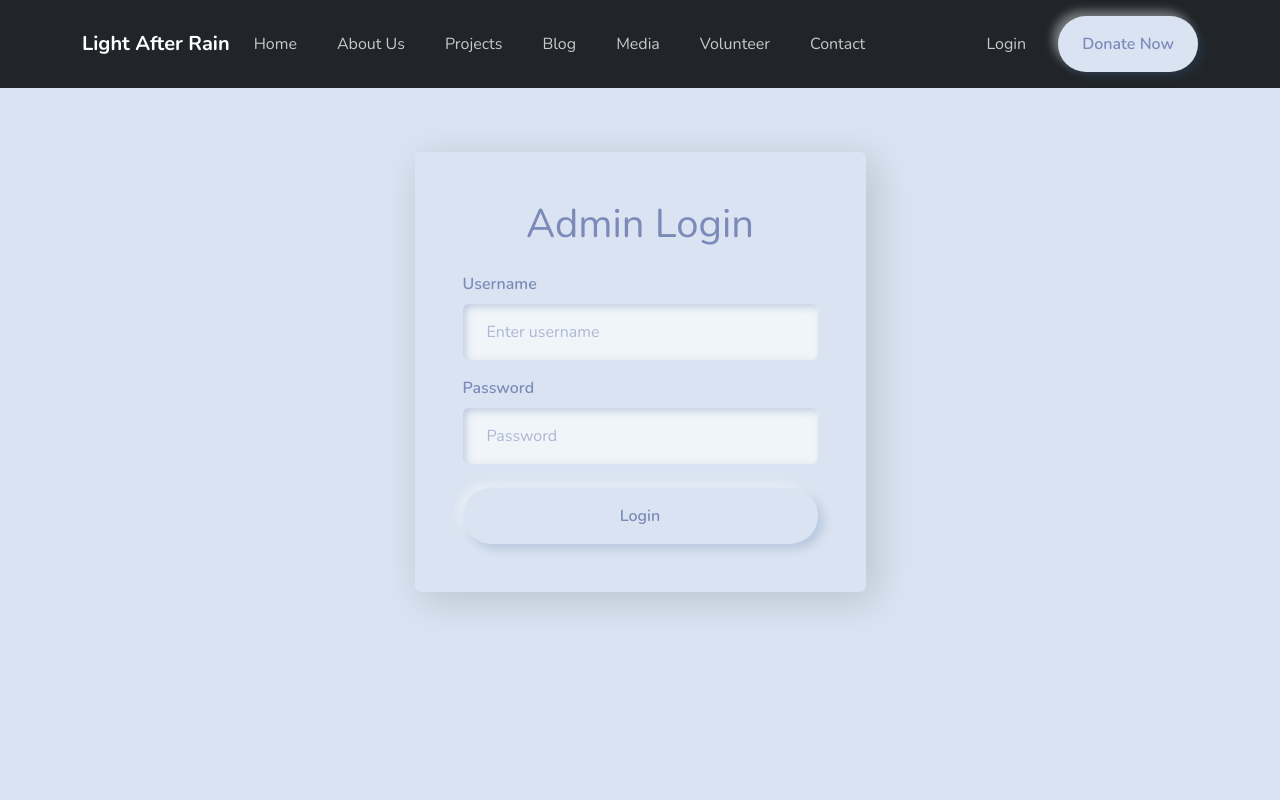
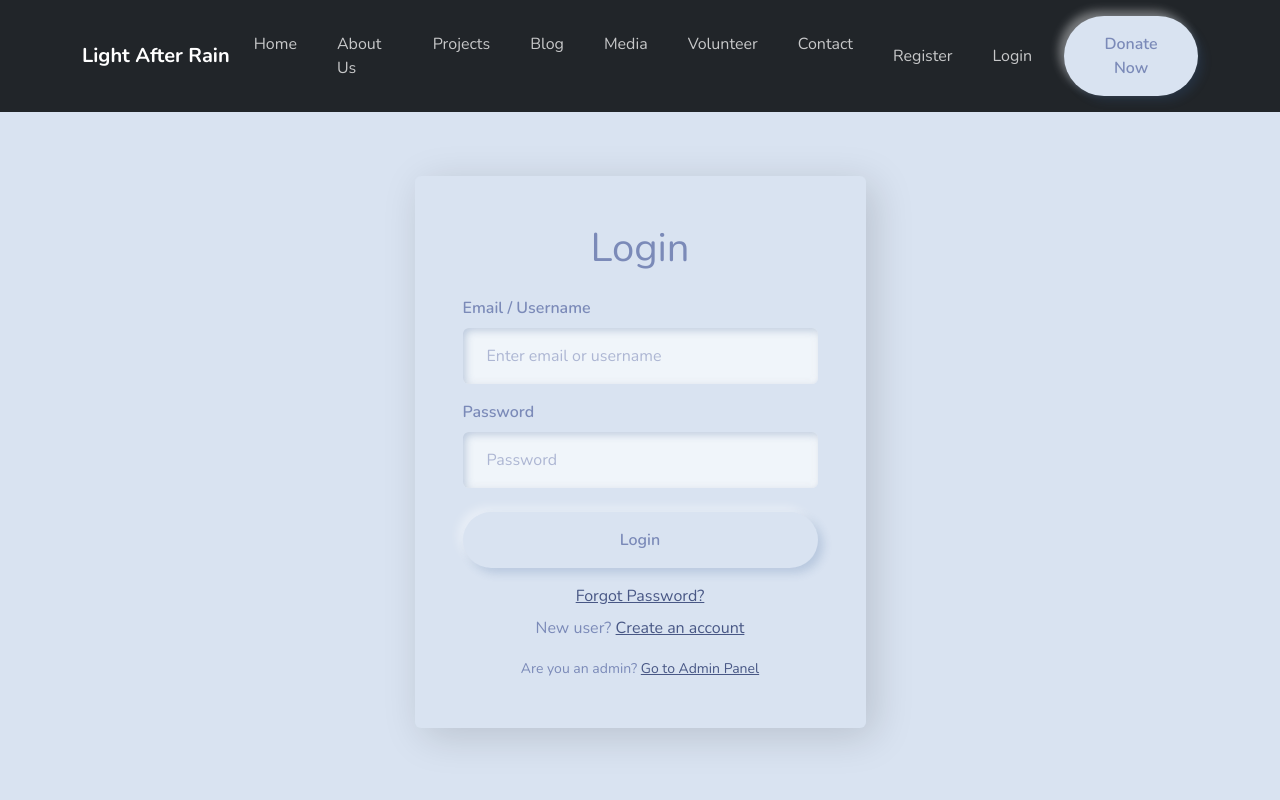
Before and after one commit to FaizanShaikh-10/ngo-frontend-deploy, a React (Vite) app: page /login in a window 1280 px wide. Shown: the top 800 px of the page. Built offline with nearby package versions, Linux system fonts and the light colour scheme.

Commit message:
Updated Header + Register/Login flow

```diff
--- a/src/App.jsx
+++ b/src/App.jsx
@@ -20,7 +20,7 @@ import LoginPage from './pages/LoginPage';
 import DashboardPage from './pages/DashboardPage';
 import ProjectDetailPage from "./pages/ProjectDetailPage";
 import RegisterPage from "./pages/RegisterPage";
-
+import ForgotPasswordPage from "./pages/ForgotPasswordPage";
 
 function App() {
   return (
@@ -42,6 +42,7 @@ function App() {
             <Route path="/login" element={<LoginPage />} />
             <Route path="/dashboard" element={<DashboardPage />} />
             <Route path="/register" element={<RegisterPage />} />
+            <Route path="/reset-password" element={<ForgotPasswordPage />} />
           </Routes>
         </Container>
       </main>
--- a/src/components/Header.jsx
+++ b/src/components/Header.jsx
@@ -1,47 +1,93 @@
 // src/components/Header.jsx
-import React from 'react';
-import { Navbar, Nav, Container, Button } from 'react-bootstrap';
-import { Link, useNavigate } from 'react-router-dom';
-import { useAuth } from '../context/AuthContext';
+import React from "react";
+import { Navbar, Nav, Container, Button } from "react-bootstrap";
+import { Link } from "react-router-dom";
+import { useAuth } from "../context/AuthContext";
 
 function Header() {
   const { isLoggedIn, user, logout } = useAuth();
-  const navigate = useNavigate();
-
-  const handleLogout = () => {
-    logout();
-  };
 
   return (
     <Navbar bg="dark" variant="dark" expand="lg" collapseOnSelect className="py-3">
       <Container>
+        {/* LOGO */}
         <Navbar.Brand as={Link} to="/" className="fw-bold">
-          Light After Rain {/* <-- CHANGED HERE */}
+          Light After Rain
         </Navbar.Brand>
+
         <Navbar.Toggle aria-controls="basic-navbar-nav" />
+
         <Navbar.Collapse id="basic-navbar-nav">
+          {/* LEFT NAV */}
           <Nav className="me-auto">
-            <Nav.Link as={Link} to="/" style={{ marginRight: '1.5rem' }}>Home</Nav.Link>
-            <Nav.Link as={Link} to="/about" style={{ marginRight: '1.5rem' }}>About Us</Nav.Link>
-            <Nav.Link as={Link} to="/projects" style={{ marginRight: '1.5rem' }}>Projects</Nav.Link>
-            <Nav.Link as={Link} to="/blog" style={{ marginRight: '1.5rem' }}>Blog</Nav.Link>
-            <Nav.Link as={Link} to="/media" style={{ marginRight: '1.5rem' }}>Media</Nav.Link>
-            <Nav.Link as={Link} to="/volunteer" style={{ marginRight: '1.5rem' }}>Volunteer</Nav.Link>
-            <Nav.Link as={Link} to="/contact" style={{ marginRight: '1.5rem' }}>Contact</Nav.Link>
+            <Nav.Link as={Link} to="/" style={{ marginRight: "1.5rem" }}>
+              Home
+            </Nav.Link>
+            <Nav.Link as={Link} to="/about" style={{ marginRight: "1.5rem" }}>
+              About Us
+            </Nav.Link>
+            <Nav.Link as={Link} to="/projects" style={{ marginRight: "1.5rem" }}>
+              Projects
+            </Nav.Link>
+            <Nav.Link as={Link} to="/blog" style={{ marginRight: "1.5rem" }}>
+              Blog
+            </Nav.Link>
+            <Nav.Link as={Link} to="/media" style={{ marginRight: "1.5rem" }}>
+              Media
+            </Nav.Link>
+            <Nav.Link as={Link} to="/volunteer" style={{ marginRight: "1.5rem" }}>
+              Volunteer
+            </Nav.Link>
+            <Nav.Link as={Link} to="/contact" style={{ marginRight: "1.5rem" }}>
+              Contact
+            </Nav.Link>
           </Nav>
+
+          {/* RIGHT NAV */}
           <Nav className="ms-auto align-items-center">
             {isLoggedIn ? (
               <>
-                <Nav.Link disabled style={{ color: 'rgba(255,255,255,.75)', marginRight: '1rem' }}>
-                  Hi, {user?.username || 'Admin'}
+                {/* Show Username */}
+                <Nav.Link
+                  disabled
+                  style={{ color: "rgba(255,255,255,.75)", marginRight: "1rem" }}
+                >
+                  Hi, {user?.username || "User"}
                 </Nav.Link>
-                <Button variant="outline-light" size="sm" onClick={handleLogout} className="me-3">
+
+                {/* Logout */}
+                <Button
+                  variant="outline-light"
+                  size="sm"
+                  onClick={logout}
+                  className="me-3"
+                >
                   Logout
                 </Button>
               </>
             ) : (
-              <Nav.Link as={Link} to="/login" style={{ marginRight: '1.5rem' }}>Login</Nav.Link>
+              <>
+                {/* Register */}
+                <Nav.Link
+                  as={Link}
+                  to="/register"
+                  style={{ marginRight: "1.5rem" }}
+                >
+                  Register
+                </Nav.Link>
+
+                {/* Login */}
+                <Nav.Link
+                  as={Link}
+                  to="/login"
+                  style={{ marginRight: "1.5rem" }}
+                >
+                  Login
+                </Nav.Link>
+              </>
             )}
+
+            {/* Donate */}
             <Link to="/donate">
               <Button variant="success">Donate Now</Button>
             </Link>
--- /dev/null
+++ b/src/pages/ForgotPasswordPage.jsx
@@ -0,0 +1,8 @@
+export default function ForgotPasswordPage() {
+  return (
+    <div style={{ padding: "80px", textAlign: "center" }}>
+      <h2>Reset Password Coming Soon</h2>
+      <p>Contact support for now.</p>
+    </div>
+  );
+}
--- a/src/pages/LoginPage.jsx
+++ b/src/pages/LoginPage.jsx
@@ -3,7 +3,7 @@
 import { useState } from 'react';
 import axios from 'axios';
 import { Form, Button, Container, Row, Col, Alert, Card } from 'react-bootstrap';
-import { useNavigate } from 'react-router-dom';
+import { useNavigate, Link } from 'react-router-dom';
 import { useAuth } from '../context/AuthContext';
 
 function LoginPage() {
@@ -18,19 +18,15 @@ function LoginPage() {
     setError(null);
 
     try {
-      // *** USE HTTPS URL HERE ***
-      const response = await axios.post('https://faizan8108.pythonanywhere.com/api/login/', {
-        username: username,
-        password: password,
-      });
+      const response = await axios.post(
+        'https://faizan8108.pythonanywhere.com/api/login/',
+        { username, password }
+      );
 
       const token = response.data.token;
-      console.log('Login successful, token:', token);
       login(token);
-      navigate('/dashboard');
-
+      navigate('/');
     } catch (err) {
-      console.error('Login failed:', err);
       if (err.response && err.response.status === 400) {
         setError('Invalid username or password.');
       } else {
@@ -39,29 +35,29 @@ function LoginPage() {
     }
   };
 
-   // src/pages/LoginPage.jsx (The return block)
-
   return (
     <Container className="my-5">
       <Row className="justify-content-md-center">
-        <Col xs={12} md={6} lg={5}> {/* Use a slightly smaller column for focus */}
-          <Card className="p-4 shadow-lg"> {/* Add padding and a subtle shadow */}
+        <Col xs={12} md={6} lg={5}>
+          <Card className="p-4 shadow-lg">
             <Card.Body>
-              <h1 className="text-center mb-4">Admin Login</h1>
+              <h1 className="text-center mb-4">Login</h1>
+
               {error && <Alert variant="danger">{error}</Alert>}
+
               <Form onSubmit={submitHandler}>
                 <Form.Group controlId="username" className="mb-3">
-                  <Form.Label>Username</Form.Label>
+                  <Form.Label>Email / Username</Form.Label>
                   <Form.Control
                     type="text"
-                    placeholder="Enter username"
+                    placeholder="Enter email or username"
                     value={username}
                     onChange={(e) => setUsername(e.target.value)}
                     required
                   />
                 </Form.Group>
 
-                <Form.Group controlId="password">
+                <Form.Group controlId="password" className="mb-3">
                   <Form.Label>Password</Form.Label>
                   <Form.Control
                     type="password"
@@ -72,10 +68,29 @@ function LoginPage() {
                   />
                 </Form.Group>
 
-                <Button variant="primary" type="submit" className="mt-4 w-100">
+                <Button variant="primary" type="submit" className="mt-2 w-100">
                   Login
                 </Button>
               </Form>
+
+              {/* ✅ Forgot Password */}
+              <div className="text-center mt-3">
+                <Link to="/reset-password">Forgot Password?</Link>
+              </div>
+
+              {/* ✅ Register Link */}
+              <div className="text-center mt-2">
+                <p>
+                  New user? <Link to="/register">Create an account</Link>
+                </p>
+              </div>
+
+              {/* ✅ Admin shortcut */}
+              <div className="text-center mt-2">
+                <small>
+                  Are you an admin? <a href="https://faizan8108.pythonanywhere.com/admin">Go to Admin Panel</a>
+                </small>
+              </div>
             </Card.Body>
           </Card>
         </Col>
```
